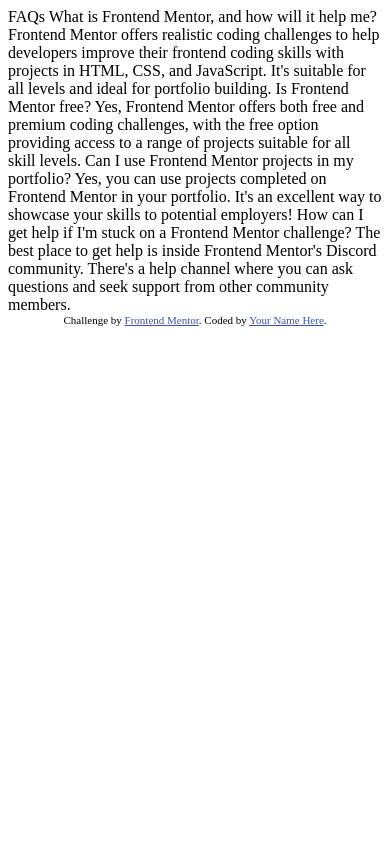
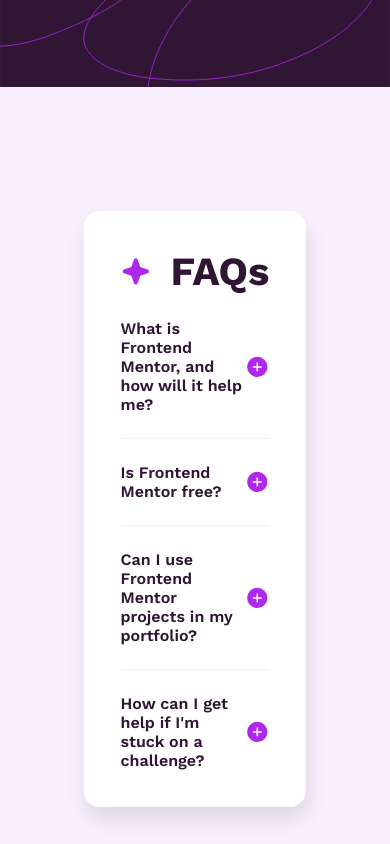
Before and after one commit to ali-ahmed8/faq-accordion-main, a plain HTML site: page index.html in a window 390 px wide. Drawn offline with Linux system fonts and the light colour scheme.

Commit message:
Almost done, need some adjustment, and not responsive yet

```diff
--- a/index.html
+++ b/index.html
@@ -1,48 +1,73 @@
 <!DOCTYPE html>
 <html lang="en">
   <head>
-  <meta charset="UTF-8">
-  <meta name="viewport" content="width=device-width, initial-scale=1.0"> <!-- displays site properly based on user's device -->
-
-  <link rel="icon" type="image/png" sizes="32x32" href="./assets/images/favicon-32x32.png">
-
+    <meta charset="UTF-8" />
+    <meta name="viewport" content="width=device-width, initial-scale=1.0" />
+    <link
+      rel="icon"
+      type="image/png"
+      sizes="32x32"
+      href="./assets/images/favicon-32x32.png"
+    />
     <title>Frontend Mentor | FAQ accordion</title>
-
-  <!-- Feel free to remove these styles or customise in your own stylesheet 👍 -->
-  <style>
-    .attribution { font-size: 11px; text-align: center; }
-    .attribution a { color: hsl(228, 45%, 44%); }
-  </style>
+    <link rel="stylesheet" href="style.css" />
+    <script src="main.js" defer></script>
   </head>
   <body>
-
-  FAQs
-
+    <div class="faq">
+      <div class="title">FAQs</div>
+      <ul>
+        <li>
+          <div class="header">
             What is Frontend Mentor, and how will it help me?
-
-  Frontend Mentor offers realistic coding challenges to help developers improve their
-  frontend coding skills with projects in HTML, CSS, and JavaScript. It's suitable for
-  all levels and ideal for portfolio building.
-
-  Is Frontend Mentor free?
-
-  Yes, Frontend Mentor offers both free and premium coding challenges, with the free
-  option providing access to a range of projects suitable for all skill levels.
-
+          </div>
+          <div class="body">
+            <p class="content">
+              Frontend Mentor offers realistic coding challenges to help
+              developers improve their frontend coding skills with projects in
+              HTML, CSS, and JavaScript. It's suitable for all levels and ideal
+              for portfolio building.
+            </p>
+          </div>
+        </li>
+        <li>
+          <div class="header">Is Frontend Mentor free?</div>
+          <div class="body">
+            <p class="content">
+              The majority of our challenges are free, yes. We do have some that
+              are premium and require a Pro subscription to access. It will say
+              on each challenge whether they are free or premium, so it's easy
+              to tell the difference.
+            </p>
+          </div>
+        </li>
+        <li>
+          <div class="header">
             Can I use Frontend Mentor projects in my portfolio?
-
-  Yes, you can use projects completed on Frontend Mentor in your portfolio. It's an excellent
-  way to showcase your skills to potential employers!
-
-  How can I get help if I'm stuck on a Frontend Mentor challenge?
-
-  The best place to get help is inside Frontend Mentor's Discord community. There's a help
-  channel where you can ask questions and seek support from other community members.
-
-
-  <div class="attribution">
-    Challenge by <a href="https://www.frontendmentor.io?ref=challenge" target="_blank">Frontend Mentor</a>.
-    Coded by <a href="#">Your Name Here</a>.
+          </div>
+          <div class="body">
+            <p class="content">
+              Definitely! Please do feel free to use whatever you build in your
+              portfolio. Helping developers add professional-looking projects to
+              their portfolio was one of the reasons we created this platform!
+            </p>
+          </div>
+        </li>
+        <li>
+          <div class="header">
+            How can I get help if I'm stuck on a challenge?
+          </div>
+          <div class="body">
+            <p class="content">
+              The best (and quickest) way to get help on a challenge is in our
+              Discord server. There are thousands of other developers in there,
+              so it's a great place to ask questions. We even have a dedicated
+              "help" channel! If you haven't joined yet, you can get an invite
+              to our Discord server here.
+            </p>
+          </div>
+        </li>
+      </ul>
     </div>
   </body>
 </html>
--- /dev/null
+++ b/main.js
@@ -0,0 +1,22 @@
+const headers = document.querySelectorAll(".faq ul li .header");
+let lastActiveHeader = undefined;
+
+headers.forEach((header) => {
+  header.addEventListener("click", () => {
+    header.classList.toggle("active");
+    if (!lastActiveHeader) {
+      header.nextElementSibling.style.maxHeight =
+        header.nextElementSibling.scrollHeight + "px";
+      lastActiveHeader = header;
+    } else if (header == lastActiveHeader) {
+      header.nextElementSibling.style.maxHeight = 0;
+      lastActiveHeader = undefined;
+    } else {
+      lastActiveHeader.classList.toggle("active");
+      lastActiveHeader.nextElementSibling.style.maxHeight = 0;
+      header.nextElementSibling.style.maxHeight =
+        header.nextElementSibling.scrollHeight + "px";
+      lastActiveHeader = header;
+    }
+  });
+});
--- /dev/null
+++ b/style.css
@@ -0,0 +1,123 @@
+:root {
+  /* Colors */
+  --white: hsl(0, 0%, 100%);
+  --light-pink: hsl(275, 100%, 97%);
+  --grayish-purple: hsl(292, 16%, 49%);
+  --dark-purple: hsl(292, 42%, 14%);
+
+  /* Variables */
+  --plus-and-minus-sign-size: 25px;
+}
+
+@font-face {
+  font-family: "Work Sans";
+  src: url("assets/fonts/WorkSans-VariableFont_wght.ttf") format("truetype");
+  font-weight: 400 700;
+  font-style: normal;
+}
+
+*,
+*::before,
+*::after {
+  padding: 0;
+  margin: 0;
+  box-sizing: border-box;
+}
+
+body {
+  height: 100vh;
+  background: var(--light-pink);
+  font-family: "Work Sans", sans-serif;
+  background-image: url(assets/images/background-pattern-desktop.svg);
+  background-repeat: no-repeat;
+  background-size: 100%;
+}
+
+p {
+  font-size: 16px;
+}
+
+.faq {
+  max-width: 650px;
+  position: absolute;
+  transform: translateX(-50%);
+  top: 25%;
+  left: 50%;
+  background: var(--white);
+  padding: 2.3rem;
+  border-radius: 1rem;
+  box-shadow: 2px 12px 20px 1px rgba(0, 0, 0, 0.1);
+}
+
+.faq .title {
+  font-size: 40px;
+  font-weight: 700;
+  color: var(--dark-purple);
+  display: flex;
+  align-items: center;
+  gap: 20px;
+  margin-bottom: 1.5rem;
+}
+
+.faq .title::before {
+  content: "";
+  min-width: 30px;
+  min-height: 30px;
+  background-image: url(assets/images/icon-star.svg);
+  background-size: cover;
+}
+
+.faq ul li {
+  list-style: none;
+  padding: 1.5rem 0;
+  border-bottom: 1px solid rgba(0, 0, 0, 0.05);
+}
+
+.faq ul li:first-child {
+  padding-top: 0;
+}
+
+.faq ul li:last-child {
+  padding-bottom: 0;
+  border-bottom: none;
+}
+
+.faq ul li .header {
+  font-weight: 600;
+  color: var(--dark-purple);
+  display: flex;
+  justify-content: space-between;
+  align-items: center;
+  cursor: pointer;
+}
+
+.faq ul li .header:active {
+  color: #b326f3;
+}
+
+.faq ul li .header::after {
+  content: "";
+  min-width: var(--plus-and-minus-sign-size);
+  min-height: var(--plus-and-minus-sign-size);
+  background-image: url(assets/images/icon-plus.svg);
+  background-size: cover;
+}
+
+.faq ul li .header.active::after {
+  content: "";
+  min-width: var(--plus-and-minus-sign-size);
+  min-height: var(--plus-and-minus-sign-size);
+  background-image: url(assets/images/icon-minus.svg);
+  background-size: cover;
+}
+
+.faq ul li .body {
+  max-height: 0;
+  overflow: hidden;
+  transition: max-height 0.2s ease-out;
+}
+
+.faq ul li .body .content {
+  color: var(--grayish-purple);
+  padding: 1.3rem 0;
+}
```
Lines whose indentation alone changed are shown as unchanged.
